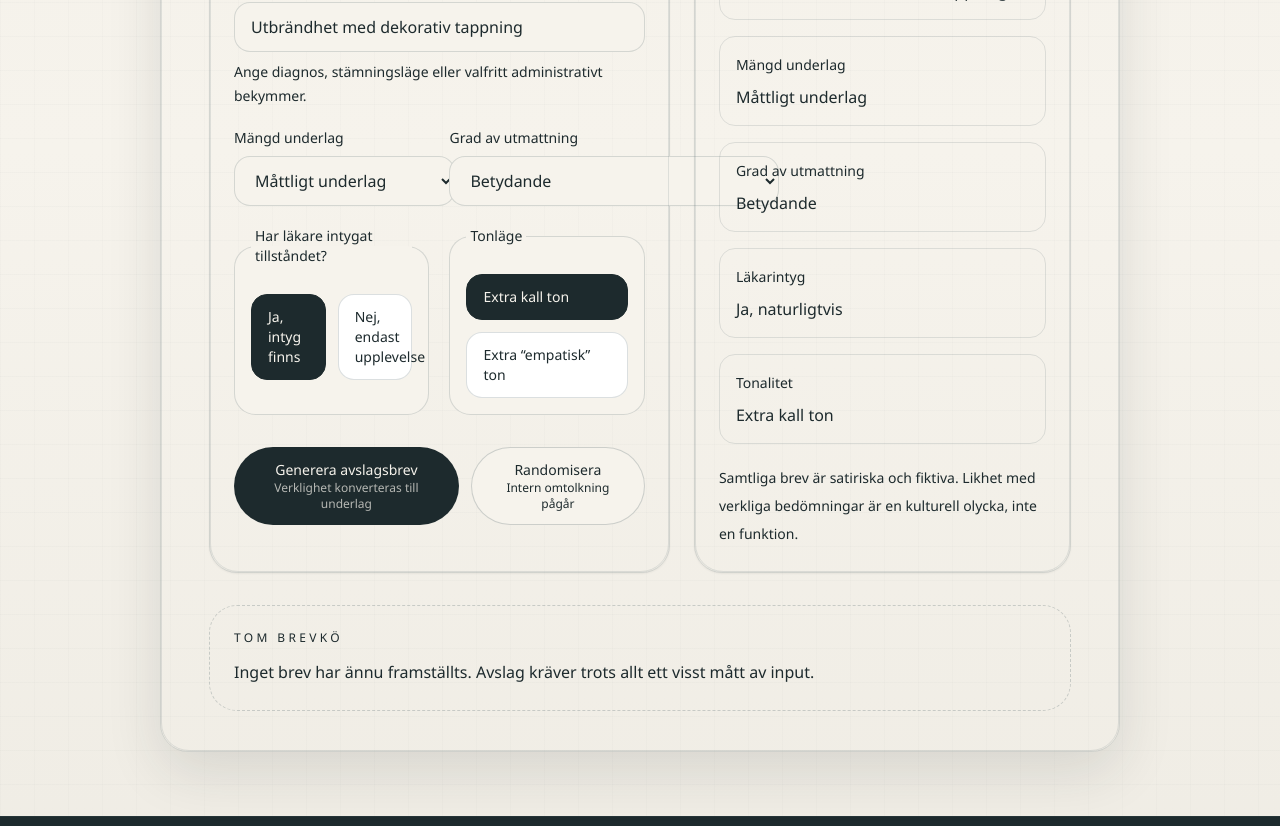
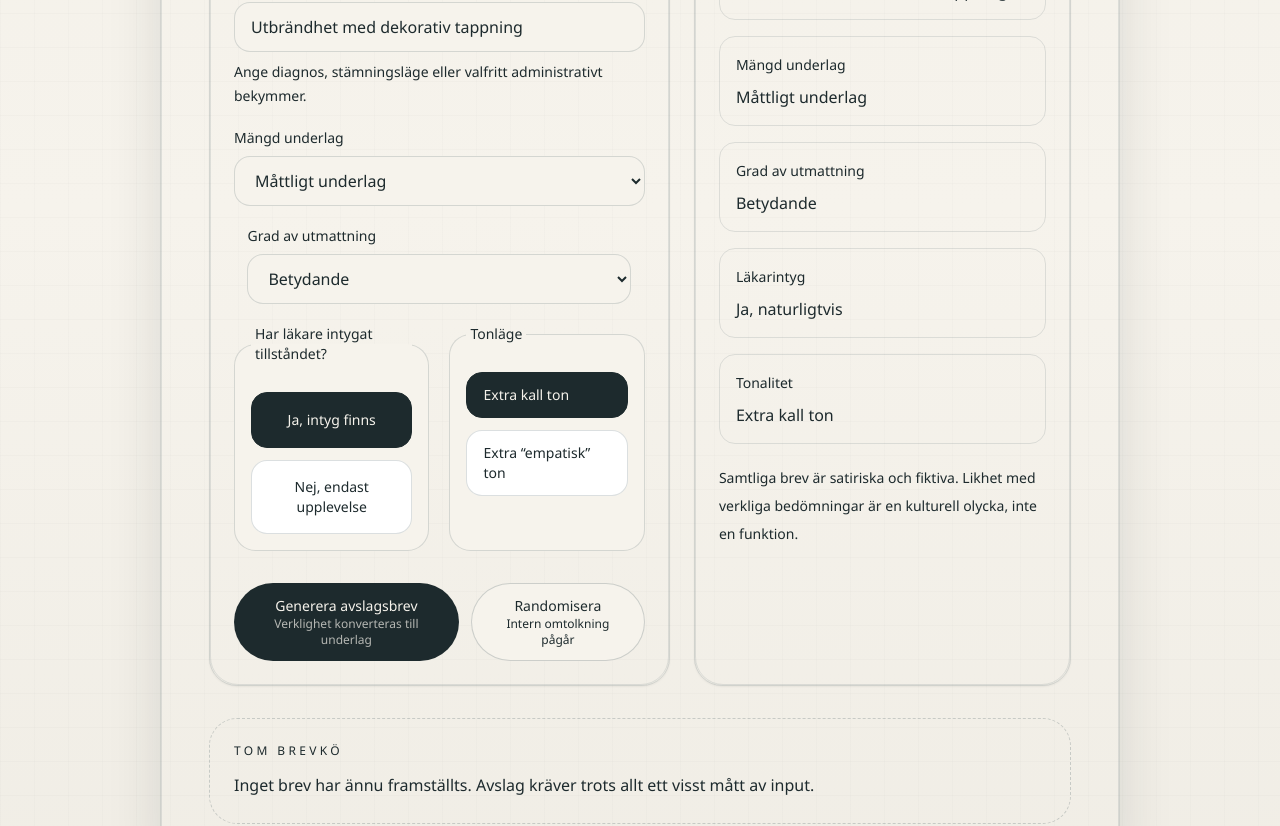
Before and after one commit to uppsala018/fornedringskassan, a Next.js app: page /avslagsbrev in a window 1280 px wide. Shown: the part 800-1626 px from the top of the page. Built offline with nearby package versions, Linux system fonts and the light colour scheme.

Commit message:
Fix avslagsbrev layout spacing

```diff
--- a/components/avslagsbrev-generator.tsx
+++ b/components/avslagsbrev-generator.tsx
@@ -268,7 +268,7 @@ export function AvslagsbrevGenerator() {
               </datalist>
             </label>
 
-            <div className="grid gap-5 md:grid-cols-2">
+            <div className="grid gap-5">
               <label className="grid gap-2">
                 <span className="text-sm font-medium text-ink">Mängd underlag</span>
                 <select
@@ -286,7 +286,7 @@ export function AvslagsbrevGenerator() {
                 </select>
               </label>
 
-              <label className="grid gap-2">
+              <label className="grid gap-2 md:max-w-sm md:justify-self-center md:w-full">
                 <span className="text-sm font-medium text-ink">Grad av utmattning</span>
                 <select
                   value={formState.utmattning}
@@ -309,7 +309,7 @@ export function AvslagsbrevGenerator() {
                 <legend className="px-1 text-sm font-medium text-ink">
                   Har läkare intygat tillståndet?
                 </legend>
-                <div className="mt-3 grid gap-3 sm:grid-cols-2">
+                <div className="mt-3 grid gap-3">
                   {[
                     ["ja", "Ja, intyg finns"],
                     ["nej", "Nej, endast upplevelse"],
@@ -320,7 +320,7 @@ export function AvslagsbrevGenerator() {
                       <label
                         key={value}
                         className={[
-                          "flex cursor-pointer items-center rounded-2xl border px-4 py-3 text-sm transition",
+                          "flex min-h-14 cursor-pointer items-center justify-center rounded-2xl border px-5 py-4 text-center text-sm leading-5 transition",
                           checked
                             ? "border-ink bg-ink text-paper"
                             : "border-steel/20 bg-white text-ink hover:border-steel/45",
```
